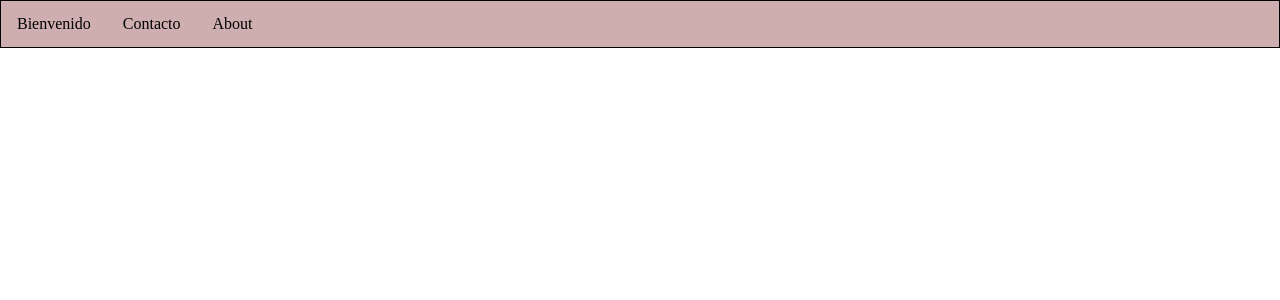
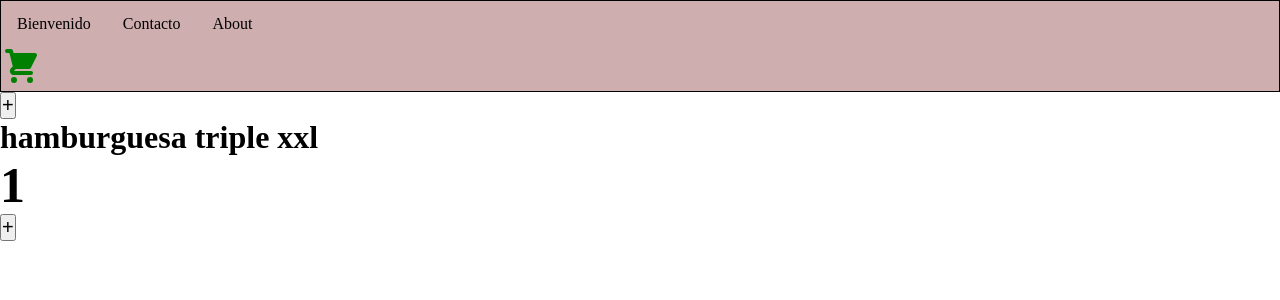
Before and after one commit to JcDieguez/eCommerce-juancruzdieguez, a React (Create React App) app: page / in a window 1280 px wide. Shown: the top 300 px of the page. Built offline with nearby package versions, Linux system fonts and the light colour scheme.

Commit message:
fase 1.0

```diff
--- a/src/App.js
+++ b/src/App.js
@@ -1,6 +1,7 @@
-import './app.css';
+import './App.css';
 import NavBar from './Components/NavBar';
-
+import ItemCount from './Components/ItemCount';
+import ItemListConteiner from './Components/ItemListConteiner';
 
 function App() {
 
@@ -9,7 +10,8 @@ function App() {
   return (
     <>
     <NavBar/>
-
+    <ItemCount/>
+    <ItemListConteiner greeting={"hamburguesa triple xxl"}/>
     </>
   );
 }
--- a/src/Components/CartWidget/index.jsx
+++ b/src/Components/CartWidget/index.jsx
@@ -1,12 +1,14 @@
-import React from 'react'
-import {HiShoppingCart} from 'react-icons/hi';
+import React from 'react';
+import './style.css';
+import { HiShoppingCart } from 'react-icons/hi';
 
 const CartWidget = () => {
     return (
-        <div>
-
-            <HiShoppingCart/>
-
+        <div style={{
+            width: '30px'
+        }}>
+            {/* <svg xmlns="http://www.w3.org/2000/svg" viewBox="0 0 576 512"><path d="M96 0C107.5 0 117.4 8.19 119.6 19.51L121.1 32H541.8C562.1 32 578.3 52.25 572.6 72.66L518.6 264.7C514.7 278.5 502.1 288 487.8 288H170.7L179.9 336H488C501.3 336 512 346.7 512 360C512 373.3 501.3 384 488 384H159.1C148.5 384 138.6 375.8 136.4 364.5L76.14 48H24C10.75 48 0 37.25 0 24C0 10.75 10.75 0 24 0H96zM128 464C128 437.5 149.5 416 176 416C202.5 416 224 437.5 224 464C224 490.5 202.5 512 176 512C149.5 512 128 490.5 128 464zM512 464C512 490.5 490.5 512 464 512C437.5 512 416 490.5 416 464C416 437.5 437.5 416 464 416C490.5 416 512 437.5 512 464z"/></svg> */}
+            <HiShoppingCart color='green' fontSize='40px'/>
         </div>
     )
 }
--- a/src/Components/CartWidget/style.css
+++ b/src/Components/CartWidget/style.css
@@ -0,0 +1,5 @@
+.CartWidget{
+    width: 100px;
+    text-align: right;
+    font-size: 100px;
+}
--- /dev/null
+++ b/src/Components/ItemCount/index.jsx
@@ -0,0 +1,23 @@
+import React, { useState } from 'react'
+import './style.css'
+
+const ItemCount = ({stock, initial, onAdd}) => {
+
+    const [count, setCount] = useState(initial);
+    const handleAdd = () => {
+        if (count < stock) {
+            setCount(count+1)
+        } else{
+            alert("No hay suficiente stock disponible")
+        }
+    }
+
+  return (
+    <div>
+        <h2>{count}</h2>
+        <button onClick={handleAdd}>+</button>
+    </div>
+  );
+};
+
+export default ItemCount;
--- /dev/null
+++ b/src/Components/ItemCount/style.css
@@ -0,0 +1,8 @@
+h2{
+    font-size: 50px;
+}
+
+button{
+font-size: 20px;
+justify-items: center;
+}
--- /dev/null
+++ b/src/Components/ItemListConteiner/index.jsx
@@ -0,0 +1,21 @@
+import React from 'react'
+import ItemCount from '../ItemCount'
+import './style.css'
+
+const ItemListConteiner = ({ greeting }) => {
+
+    const agregarAlCarrito = (cantidad) => {
+
+        console.log(cantidad);
+    }
+
+    return (
+        <div>
+            <h1>{greeting}</h1>
+            <ItemCount initial={1} stock={5} onAdd={agregarAlCarrito} />
+        </div>
+    )
+}
+
+
+export default ItemListConteiner
--- a/src/Components/NavBar/index.jsx
+++ b/src/Components/NavBar/index.jsx
@@ -1,12 +1,15 @@
 import React from 'react'
+import CartWidget from '../CartWidget';
 import './style.css';
 
 function NavBar() {
   return (
-    <div><ul>
+    <div>
+      <ul>
       <li><a href="#home">Bienvenido</a></li>
       <li><a href="#contact">Contacto</a></li>
       <li><a href="#about">About</a></li>
+      <CartWidget/>
     </ul></div>
   )
 }
```
Also changed, not shown: src/Components/ItemListConteiner/style.css (added).
